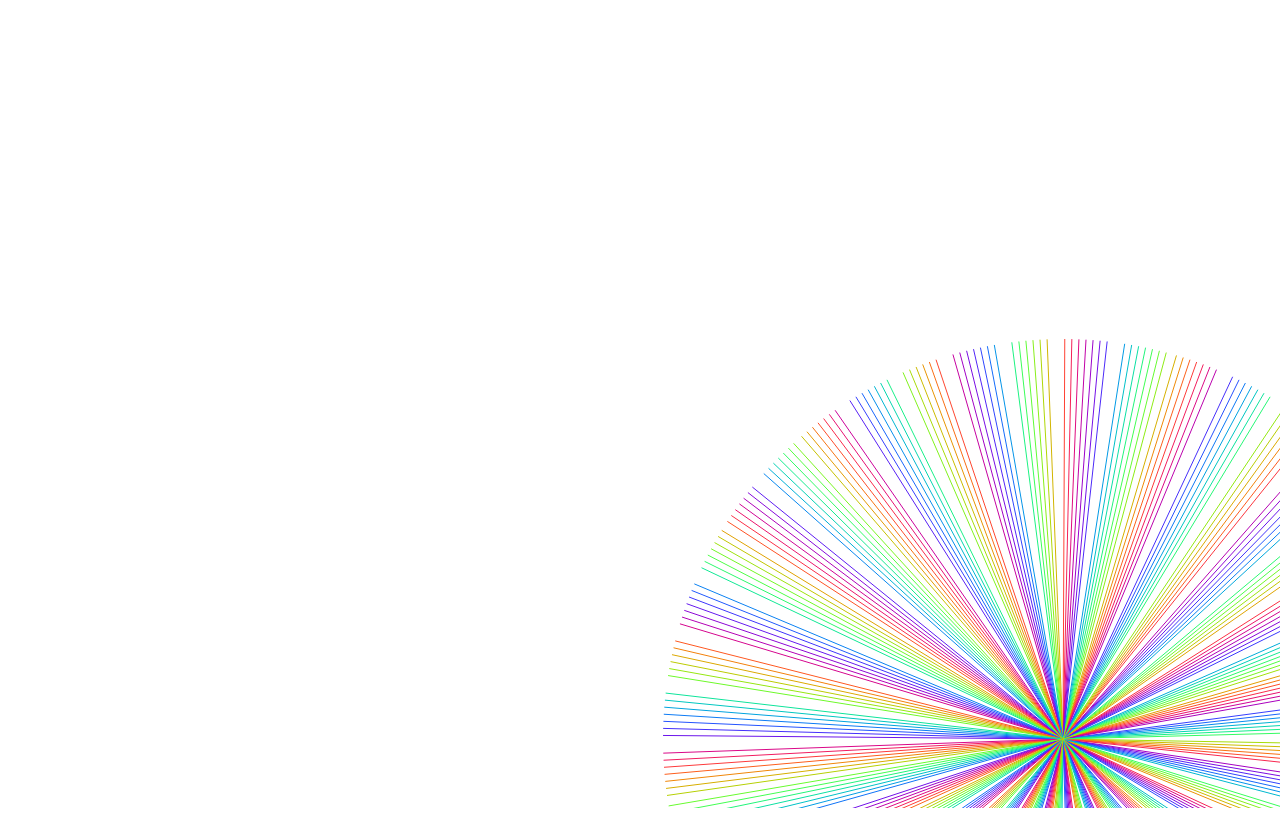
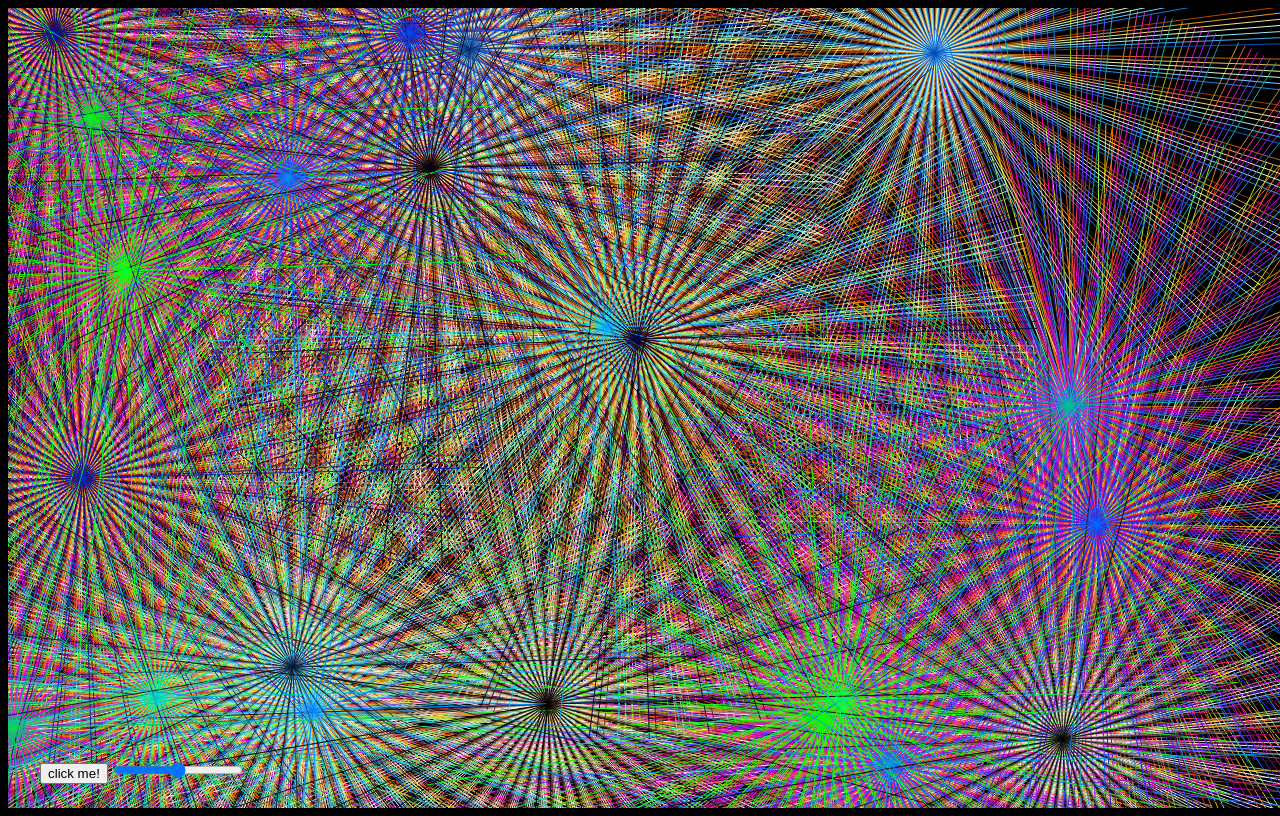
Before and after one commit to JAthertonKent/color-spinners, a plain HTML site: page index.html in a window 1280 px wide. Drawn offline with nearby package versions, Linux system fonts and the light colour scheme.

Commit message:
added button and slide bar on top of canvas for future extendability

```diff
--- a/index.html
+++ b/index.html
@@ -2,8 +2,13 @@
   <head>
     <script src="http://ajax.googleapis.com/ajax/libs/jquery/1.11.0/jquery.min.js"></script>
     <script src="script.js"></script>
+    <link rel="stylesheet" href="style.css">
   </head>
   <body>
     <canvas id="myCanvas"></canvas>
+    <menu id="menu">
+      <button id="button" type="button">click me!</button>
+      <input type="range"></range>
+    </menu>
   </body>
 </html>
--- a/script.js
+++ b/script.js
@@ -1,4 +1,7 @@
 $(function() {
+    $('#button').click(function() {
+      alert("hey")
+    })
 
     function drawLine(a, b) {
       context.beginPath()
@@ -8,16 +11,23 @@ $(function() {
       context.closePath()
     }
 
-    function changeColor(sinDiff) {
+    function getHexColorComponent(rgbOffset, random) {
+      var frequency = .015
+      var amplitude = 255/2
+      var waveCenter = 255/2
+      var colorDecimal = Math.sin(frequency*i + (rgbOffset*random))
+      var colorFloat = colorDecimal*amplitude + waveCenter
+      var colorInt = ~~(colorFloat)
+      var hex = colorInt.toString(16)
+      return ("00" + hex).substring(hex.length)
+    }
+
+    function changeColor(random) {
       var newColor = {red:undefined , green:undefined , blue:undefined }
-      var offsetMultiplier = 0
-      var frequency = .15
+      var rgbOffset = 0
       for (var property in newColor) {
-        colorDecimal = Math.sin(frequency*i + (offsetMultiplier++*sinDiff))
-        var colorFloat = colorDecimal*255/2 + 255/2
-        var colorInt = ~~(colorFloat)
-        var hex = colorInt.toString(16)
-        newColor[property] = ("00" + hex).substring(hex.length)
+        newColor[property] = getHexColorComponent(rgbOffset, random)
+        rgbOffset++
       }
 
       color = '#' + newColor.red + newColor.green + newColor.blue
@@ -37,10 +47,11 @@ $(function() {
     }
 
     function generateCircles() {
-      var sinOffset = 2
+      var center
+      var random = 0
       for (var point in centers) {
-        changeColor(sinOffset++)
-        var center = centers[point]
+        changeColor(random++)
+        center = centers[point]
         drawLine(calculateCircleXY(center), center)
       }
     }
@@ -53,7 +64,7 @@ $(function() {
 
     function generateCenters() {
       var centers = []
-      for (var i = 0; i < 1; i++) {
+      for (var i = 0; i < 22; i++) {
         centers.push({
           x: Math.floor((Math.random()*canvas.width)+1),
           y: Math.floor((Math.random()*canvas.height)+1)
--- /dev/null
+++ b/style.css
@@ -0,0 +1,14 @@
+html, body {
+  background: black;
+  width:100%;
+  height:100%;
+}
+#myCanvas {
+  display:block;
+}
+#menu {
+  bottom: 0;
+  left: 0;
+  position: absolute;
+  width: 100%;
+}
```
